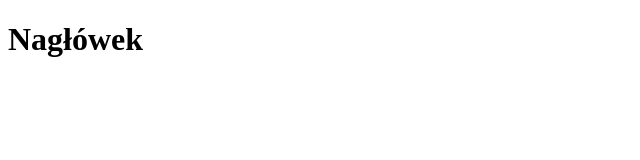
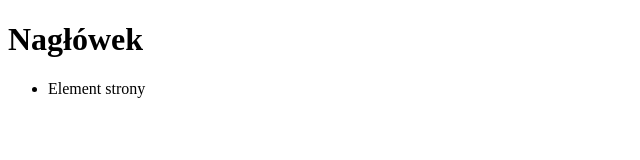
Before and after one commit to TkaczTroglodyta/goit-tapestry, a plain HTML site: page index.html in a window 1280 px wide. Shown: the whole page, without its empty margins (0-640 px from the left). Drawn offline with Linux system fonts and the light colour scheme.

Commit message:
Dadana lista nienumerowana

```diff
--- a/index.html
+++ b/index.html
@@ -8,5 +8,8 @@
 </head>
 <body>
     <h1>Nagłówek</h1>
+    <ul>
+        <li>Element strony</li>
+    </ul>
 </body>
 </html>
```
